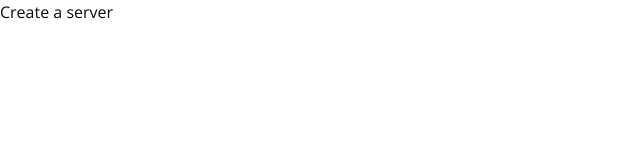
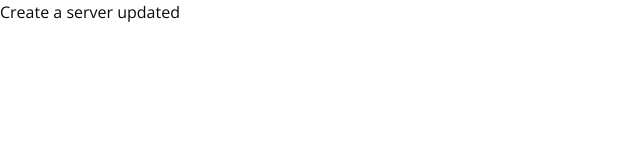
Before and after one commit to ouambo-takouam/discord-clone-v2, a Next.js app: page / in a window 1280 px wide. Shown: the top 160 px of the page, without its empty margins (0-640 px from the left). Built offline with nearby package versions, Linux system fonts and the light colour scheme.

Commit message:
code added

```diff
--- a/app/(setup)/page.tsx
+++ b/app/(setup)/page.tsx
@@ -1,3 +1,3 @@
 export default async function SetupPage() {
-  return <div>Create a server</div>;
+  return <div>Create a server updated</div>;
 }
```
